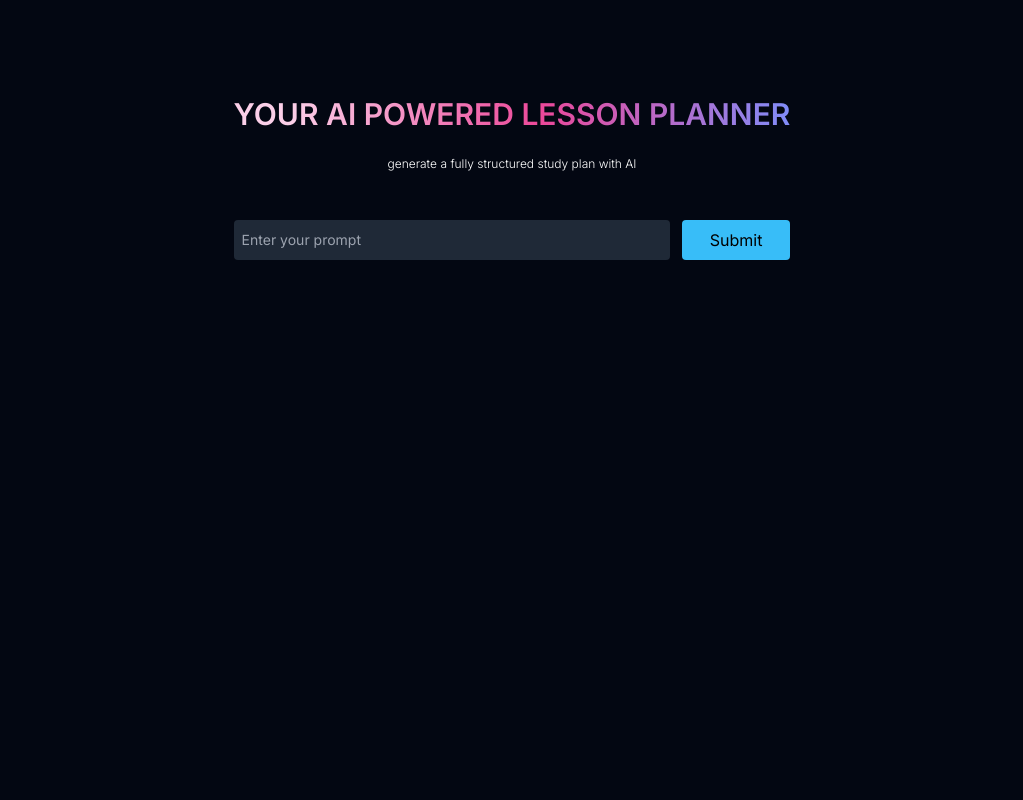
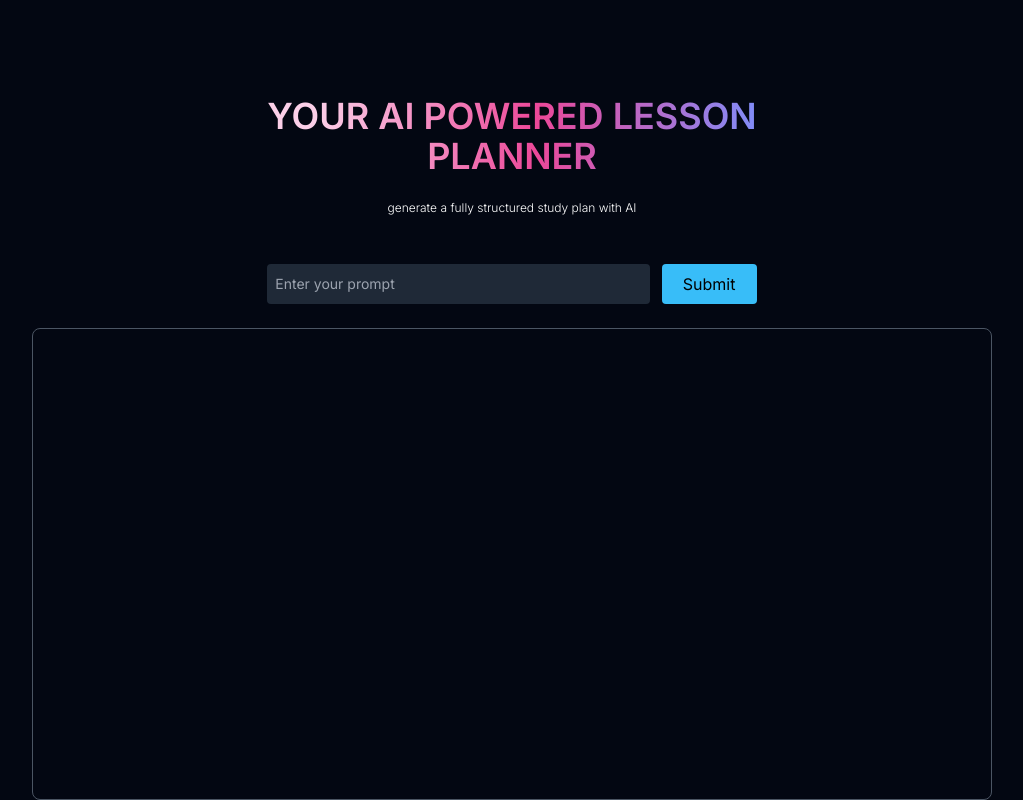
Before and after one commit to AeroArtz/Ai-Powered-Lesson-Planner, a Next.js app: page / in a window 1280 px wide. Shown: the whole page, without its empty margins (128-1151 px from the left). Built offline with nearby package versions, Linux system fonts and the light colour scheme; no server answers.

Commit message:
Update page.js

```diff
--- a/src/app/page.js
+++ b/src/app/page.js
@@ -2,9 +2,6 @@
 import { useState } from 'react';
 import {
   GoogleGenerativeAI ,
-  HarmCategory,
-  HarmBlockThreshold
-
 } from "@google/generative-ai";
 
 import { Audio } from 'react-loader-spinner'
@@ -32,20 +29,31 @@ export default function Home() {
 
       const promptPrefix = `
       You are a teachers assistant, your job is to help teachers create a fun, interactive and well structured lesson plans for students with the following subheadings given below:
-      ● Learning Objectives
-      ● Materials Needed
-      ● Lesson Procedure
-      ● Assessment
-      ● Differentiation . Format the output to separate each section with a semicolon character before the section name except for the first section.
-      Generate a lesson plan for the following topic: \n
+        ● Learning Objectives
+        ● Materials Needed
+        ● Lesson Procedure
+        ● Assessment
+        ● Differentiation . Format the output as a json array , each element should have a title and content property.
+        Generate a lesson plan for the following topic:\n
       `
       const finalPrompt = promptPrefix + prompt
       const result = await model.generateContentStream(finalPrompt);
       const response = await result.response;
       const text = response.text();
-      const responseContent = text.split(';')
-      setResponse(responseContent)
+      const responseContent = text;
+
+      console.log(0)
+
+      // FORMATTING RESPONSE TO JSON OBJECT
+      let formattedJson = responseContent.slice(7,responseContent.length-3)
+      formattedJson = formattedJson.replace(/u?'(.+?)': u?'(.+?)'/g, '"$1":"$2"');
+
+      formattedJson = (JSON.parse(formattedJson))
+
+      // SETTING STATE VARIABLE TO THE RESPONSE FROM GEMINI
+      setResponse(formattedJson)
     }
+
 
 
     // FUNCTION TO HANDLE FORM SUBMISSION
@@ -67,8 +75,8 @@ export default function Home() {
 
           <div className=''>
 
-            <h1 className="mt-24 text-3xl font-semibold bg-gradient-to-r from-pink-200 from-10% via-pink-500 to-indigo-400 inline-block text-transparent bg-clip-text">
-              YOUR AI POWERED LESSON PLANNER
+            <h1 className="mt-24 text-4xl text-center font-semibold bg-gradient-to-r from-pink-200 from-10% via-pink-500 to-indigo-400 inline-block text-transparent bg-clip-text">
+              YOUR AI POWERED LESSON <br></br> PLANNER
             </h1>
 
             <h3 className='text-white text-xs font-light mt-6 text-center'>
@@ -100,8 +108,8 @@ export default function Home() {
 
           { loading ?
 
+                <div className='mt-6'>
                 <Audio
-
                   height="80"
                   width="80"
                   radius="9"
@@ -109,12 +117,15 @@ export default function Home() {
                   ariaLabel="loading"
                   wrapperStyle
                   wrapperClass
-                /> :
+                />
+                </div>
+                :
 
             response.length > 0 ?
-              <LessonContent items = {response} />
+            <LessonContent items={response}/>
 
-            : null
+            : <div className='w-3/4 h-full mt-6 rounded-lg border border-gray-600 ml-10 mr-10'>
+              </div>
 
 
         }
```
